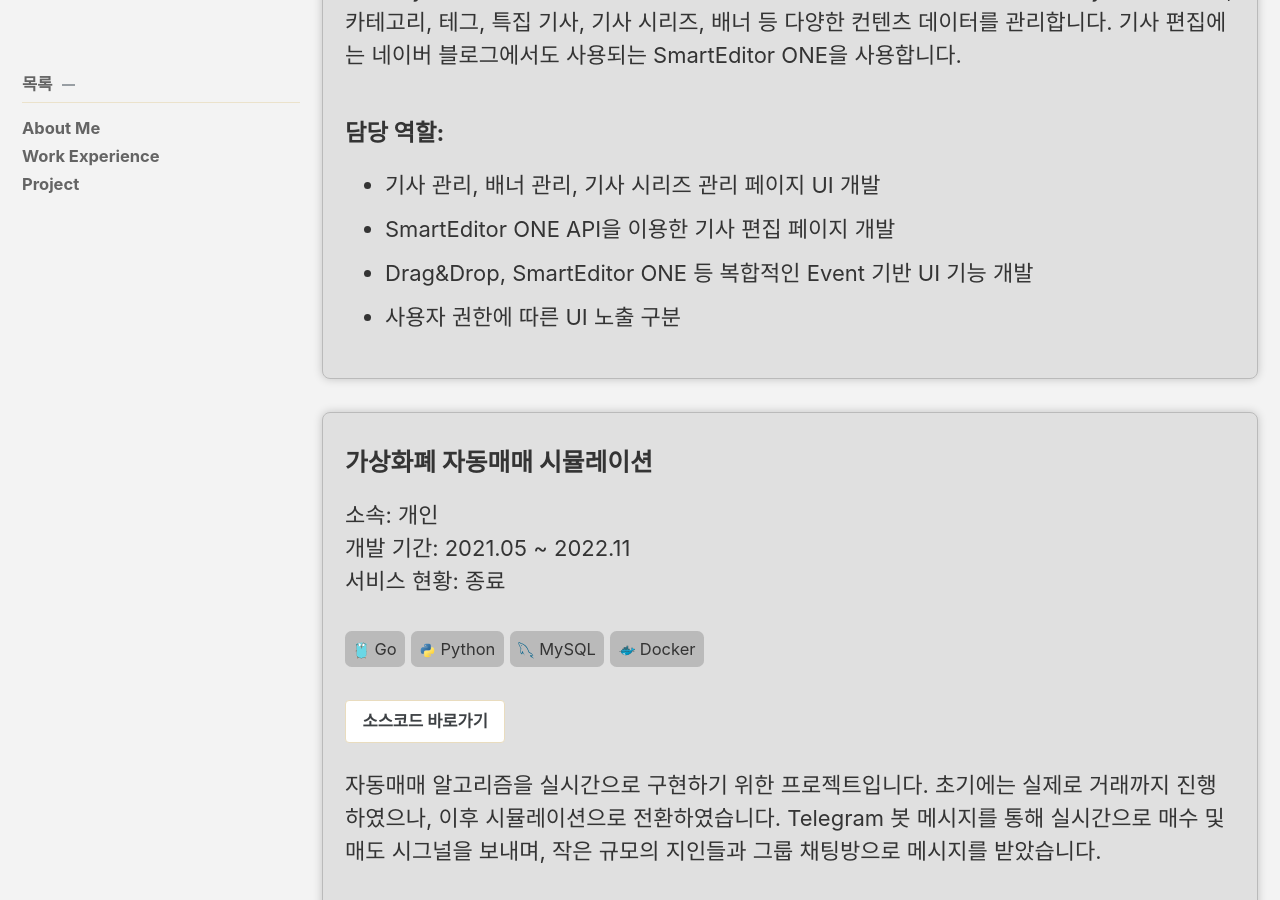
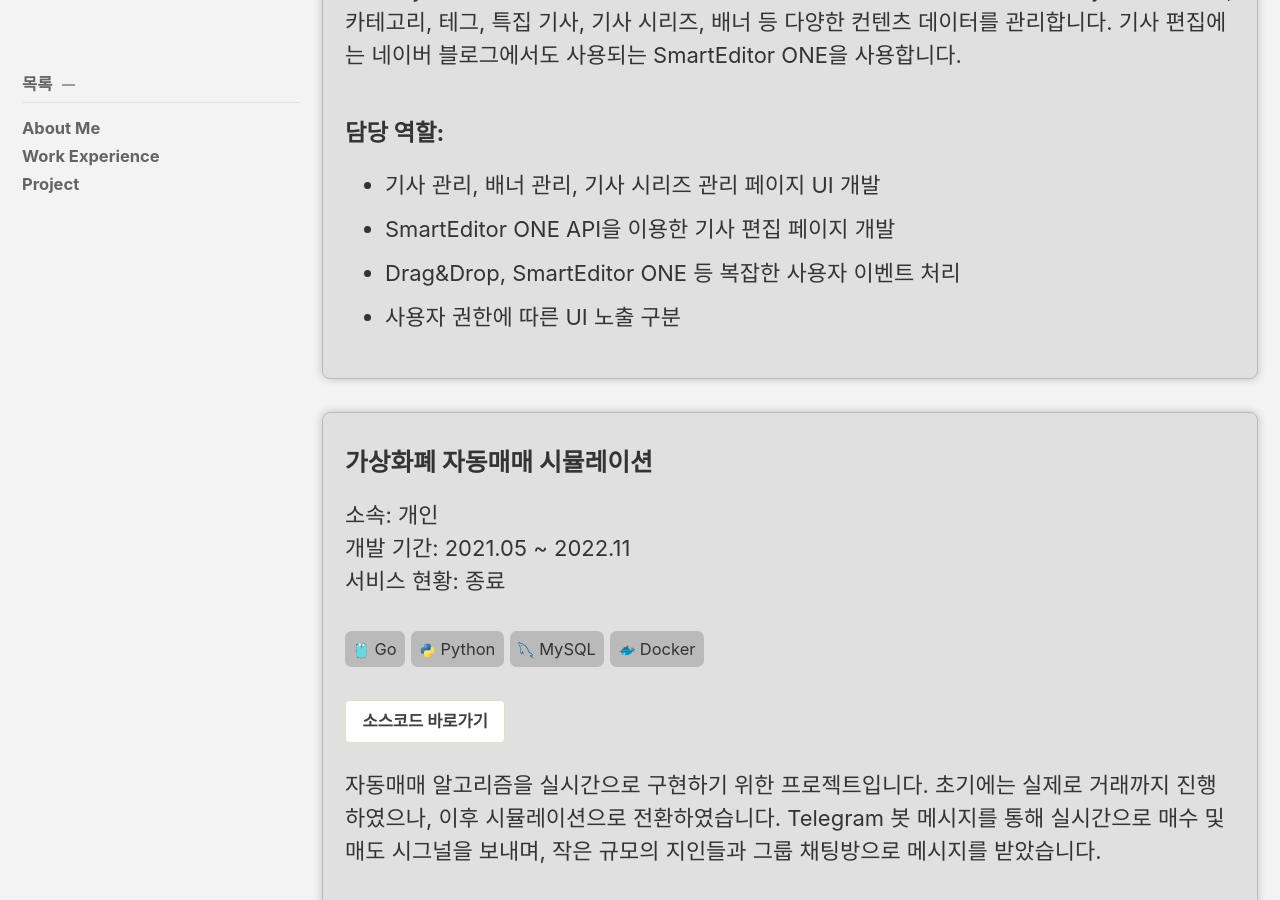
Before and after one commit to juhonamnam/juhonamnam.github.io, a Jekyll site: the page built from about-me/project/index.html, in a window 1280 px wide and 900 px high, scrolled down 4320 px. Built offline with Jekyll 4.4.1, drawn with Linux system fonts in a browser that asks for light colours; cached includes are drawn as plain includes.

Commit message:
modify project description

```diff
--- a/_data/about-me/projects.yml
+++ b/_data/about-me/projects.yml
@@ -210,8 +210,8 @@ main:
         en: "UI development for article management, banner management, and article series management pages"
       - ko: "SmartEditor ONE API을 이용한 기사 편집 페이지 개발"
         en: "Development of article editing page using SmartEditor ONE API"
-      - ko: "Drag&Drop, SmartEditor ONE 등 복합적인 Event 기반 UI 기능 개발"
-        en: "Developing complex event based UI features such as Drag&Drop and SmartEditor ONE"
+      - ko: "Drag&Drop, SmartEditor ONE 등 복잡한 사용자 이벤트 처리"
+        en: "Processing complex user event such as Drag&Drop and SmartEditor ONE"
       - ko: "사용자 권한에 따른 UI 노출 구분"
         en: "Differentiating UI exposure according to user roles"
 
```
